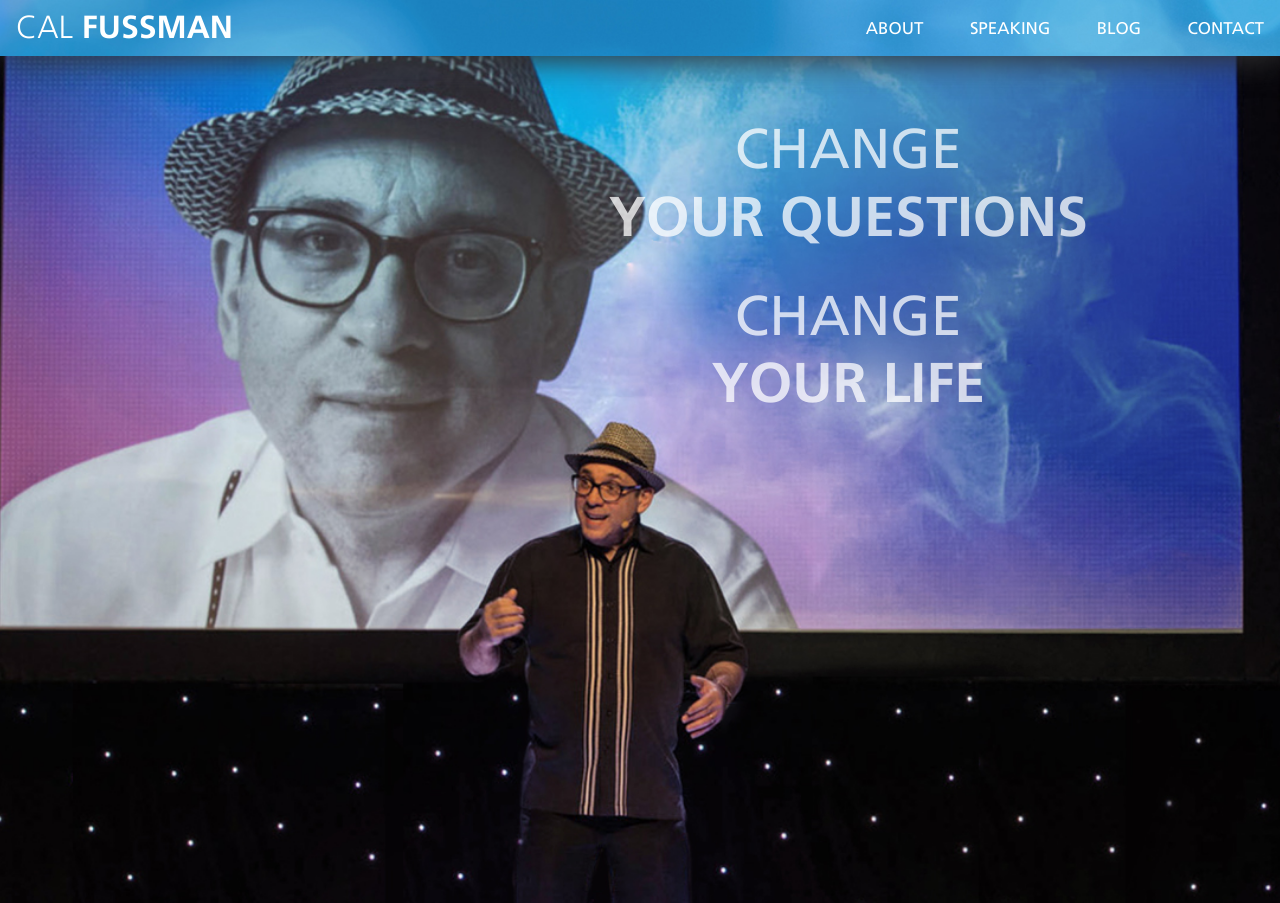
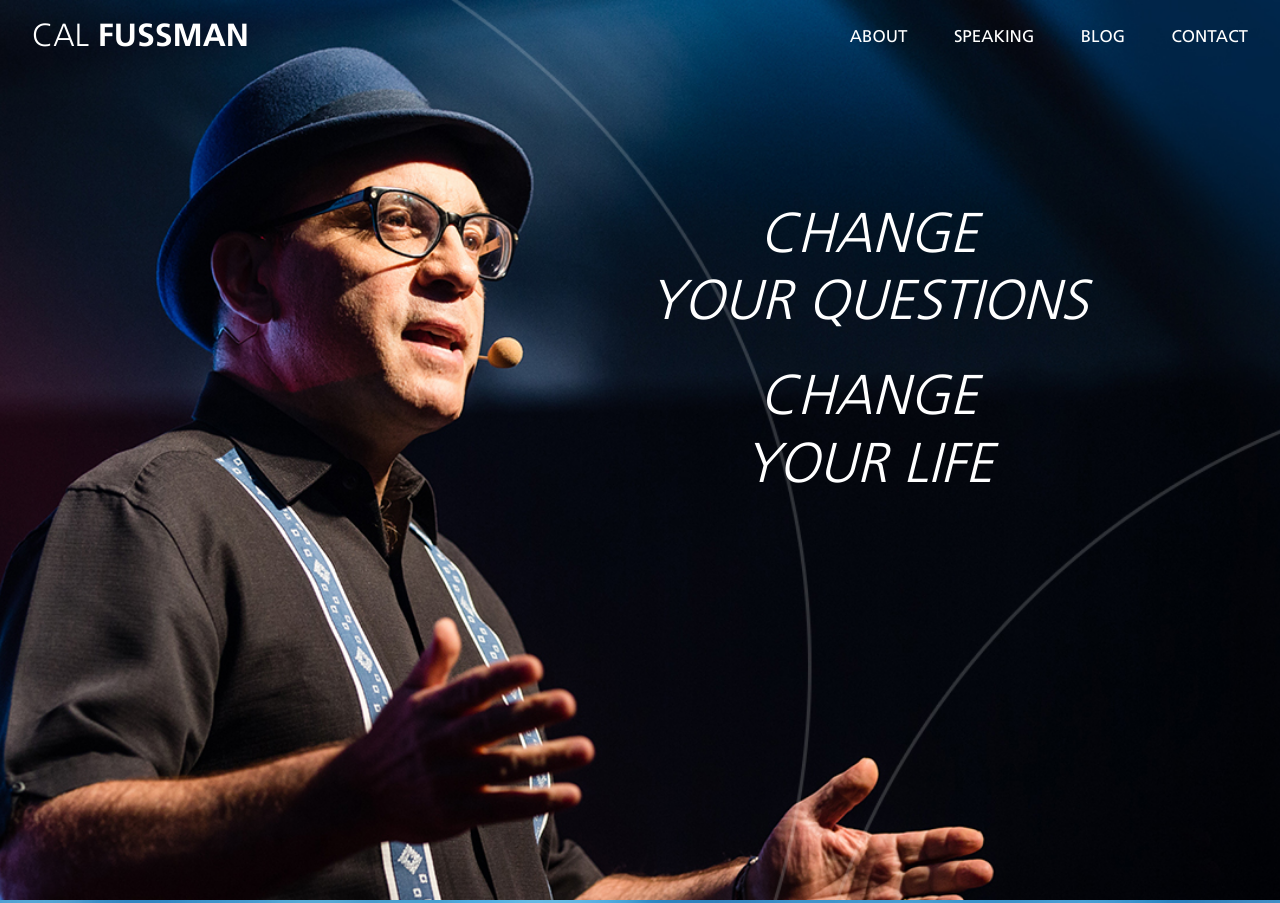
Before and after one commit to CalFussman/calfussman, a Jekyll site: the page built from index.html, in a window 1280 px wide. Shown: the top 903 px of the page. Built offline with Jekyll 4.4.1, drawn with Linux system fonts in a browser that asks for light colours; nearby versions of some CDN libraries; some of the changed text lies outside the part shown.

Commit message:
up to question is the answer

```diff
--- a/_includes/header.html
+++ b/_includes/header.html
@@ -1,4 +1,4 @@
-<nav class="navbar">
+<nav class="navbar navbar--transparent">
     <a href="/" class="navbar__logo"><h1><span class="light-weight">Cal</span> Fussman</h1></a>
 
     <a href="#" class="navbar__icon">&#9776;</a>
--- a/assets/scss/_custom.scss
+++ b/assets/scss/_custom.scss
@@ -57,11 +57,11 @@
 .section--landing {
     background-image: url(../images/bg-index.jpg);
     background-color: $dark-gray;
-    padding-top: 60px;
+    padding-top: 200px;
     position: relative;
 
     .section--landing__heading {
-        color: rgba(255,255,255,0.75);
+        color: rgba(255,255,255,1);
         text-align: center;
         position: absolute;
         right: 15%;
@@ -73,19 +73,20 @@
         }
 
         @include media("<large") {
-            color: rgba(255,255,255,1);
             right: 5%;
         }
 
         @include media("<medium") {
-            top: 12%;
+            top: 33%;
             right: 0;
             left: 0;
-            font-size: 16px;
+            font-size: 20px;
         }
 
         h1 {
             margin-bottom: 28px;
+            font-weight: 300;
+            font-style: italic;
 
             @include media("<medium") {
                 margin-bottom: 14px;
@@ -180,6 +181,7 @@
                 font-weight: 400;
                 font-size: 14px;
                 color: $white;
+                font-style: normal;
             }
 
             .input--signup {
@@ -212,7 +214,11 @@
 .section--experience {
     background-image: url(../images/bg-video.jpg);
     background-size: cover;
-    background-position: center bottom;
+    background-position: right bottom;
+
+    @include media("<medium") {
+        background-position: 90%;
+    }
 
     .section--experience__container {
         padding-top: 15%;
@@ -264,32 +270,38 @@
         .text {
             margin: 0 auto;
             margin-bottom: 150px;
+            max-width: 95%;
+            margin: 0 auto;
 
             h2 {
-                font-size: 72px;
+                font-size: 48px;
                 letter-spacing: 2px;
-                font-variant: small-caps;
-                font-weight: 400;
-                margin-bottom: 76px;
+                font-weight: 700;
+                margin-bottom: 36px;
+                text-align: center;
             }
 
             p {
                 font-size: 28px;
-                font-family: "FuturaPT";
-                letter-spacing: 2.3px;
-                line-height: 1.8;
+                letter-spacing: .2px;
+                line-height: 1.5;
                 font-weight: 300;
+                margin-bottom: 48px;
             }
 
             @include media("<medium") {
                 p {
-                    font-size: 24pxo;
+                    font-size: 22px;
                 }
                 h2 {
-                    font-size: 48px;
+                    font-size: 36px;
                 }
             }
 
+        }
+
+        .book {
+            margin-bottom: 64px;
         }
 
         .break {
@@ -308,6 +320,11 @@
                 margin-bottom: 48px;
                 vertical-align: middle;
                 text-align: center;
+                padding: 0 16px;
+
+                @include media("<medium") {
+                    padding: 0;
+                }
 
                 img {
                     width: 80%;
@@ -516,6 +533,25 @@
   }
 }
 
+.book-btn--circle {
+    background-color: #348ec5;
+    border: 4px solid rgba(255,255,255,0.8);
+    border-radius: 50%;
+    display: block;
+    height: 200px;
+    width: 200px;
+    text-align: center;
+    margin: 0 auto;
+    padding: 45px 0;
+
+    color: #fff;
+    text-decoration: none;
+    transition: none;
+    font-weight: 300;
+    font-size: 24px;
+    line-height: 1.3;
+}
+
 .book-btn {
     margin-bottom: 175px;
     text-transform: uppercase;
--- a/assets/scss/_nav.scss
+++ b/assets/scss/_nav.scss
@@ -2,11 +2,20 @@
     background: url(../images/bg-nav.jpg);
     background-size: cover;
     background-repeat: no-repeat;
-    padding: 8px 16px;
+    padding: 16px 32px;
     box-shadow: 4px 4px 32px $black;
     position: relative;
     z-index: 10;
     transition: all .15s ease;
+
+    &.navbar--transparent {
+        background: transparent;
+        position: absolute;
+        left: 0;
+        top: 0;
+        right: 0;
+        box-shadow: none;
+    }
 
     .navbar__logo {
         text-transform: uppercase;
--- a/assets/scss/_typography.scss
+++ b/assets/scss/_typography.scss
@@ -51,3 +51,6 @@
 .light-weight {
     font-weight: 300;
 }
+.heavy-weight {
+  font-weight: 700;
+}
--- a/index.html
+++ b/index.html
@@ -12,8 +12,8 @@
 
 <section class="section section--full-height section--landing">
     <div class="section--landing__heading">
-        <h1><span class="normal-weight">Change</span><br /> your questions</h1>
-        <h1><span class="normal-weight">Change</span><br /> your life</h1>
+        <h1>Change</span><br /> your questions</h1>
+        <h1>Change</span><br /> your life</h1>
     </div>
 </section>
 <section class="section section--email-grab">
@@ -49,13 +49,15 @@
     <div class="container section--question__container">
         <div class="text">
             <h2>The Question is the Answer</h2>
-            <p>After 20 years of interviewing the world’s most influential people, I’ve learned that whether you want better leadership, stronger relationships or deeper communication, storytelling and curiosity are your keys to success.</p>
+            <p>After 20 years of interviewing the world’s most influential people, I’ve learned that the question is the answer. Whether you want better leadership, stronger relationships or deeper communication, I’m here to help you understand that curiosity and storytelling are the keys to your success.</p>
         </div>
-        <div class="book-btn">
-            <a href="#">
-                <p>Book Cal</p>
-                <p class="divider">for</p>
-                <p>Your Event</p>
+        <div class="book">
+            <a class="book-btn--circle" href="#">
+               <span class="heavy-weight">BOOK CAL</span>
+               <br />
+               to SPEAK at
+               <br />
+               YOUR EVENT
             </a>
         </div>
         <div class="grid logos">
@@ -92,17 +94,6 @@
         </div>
     </div>
 </section>
-<section class="section section--quotes">
-    <div class="container section--quotes__container">
-        <div class="carousel">
-            <div class="quote quote--1" data-position="1"><p>Leadership thrives through great storytelling.</p></div>
-            <div class="quote quote--2" data-position="2"><p>Leadership thrives through great storytelling.</p></div>
-            <div class="quote quote--3" data-position="3"><p>Leadership thrives through great storytelling.</p></div>
-            <div class="quote quote--4" data-position="4"><p>Leadership thrives through great storytelling.</p></div>
-            <div class="quote quote--5" data-position="5"><p>Leadership thrives through great storytelling.</p></div>
-        </div>
-    </div>
-</section>
 <section class="section section--full-height section--cal-question">
     <div class="container section--cal-question__container">
         <h1>"We literally have people using the term <i>Cal Question</i>.</h1>
```
Also changed, not shown: assets/images/bg-companies.jpg, assets/images/bg-index-1.jpg (added), assets/images/bg-index.jpg, 1 other file.
